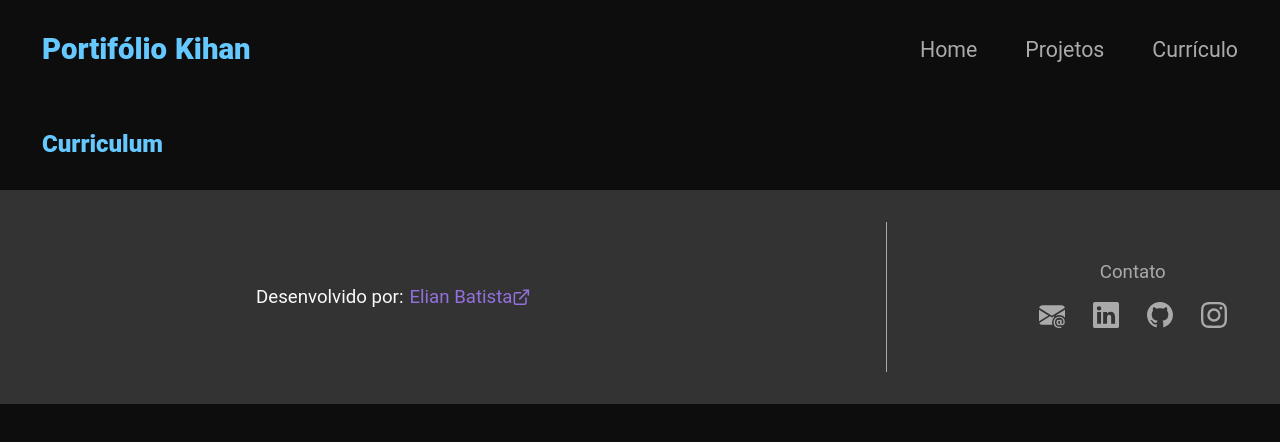
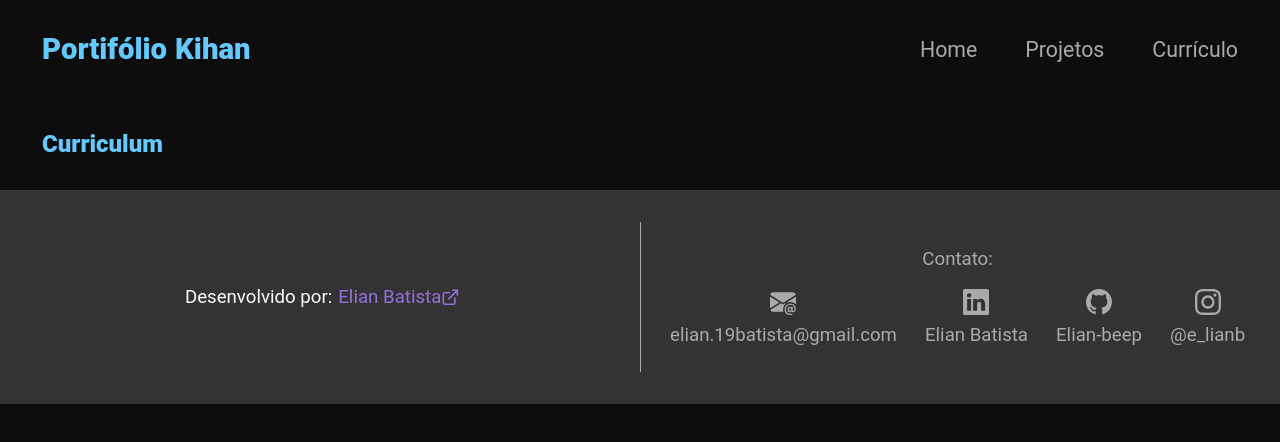
Before and after one commit to Elian-beep/port, a React (Create React App) app: page /curriculum in a window 1280 px wide. Shown: the top 442 px of the page. Built offline with nearby package versions, Linux system fonts and the light colour scheme.

Commit message:
footer in laptop

```diff
--- a/src/components/Footer/Footer.style.js
+++ b/src/components/Footer/Footer.style.js
@@ -30,10 +30,18 @@ export const DivDevS = styled.div`
         color: ${colors.purple_light};
         font-style: normal;
         text-decoration: none;
+        transition: color .2s ease-in;
+        &:hover{
+            color: ${colors.purple_dark};
+        }
     }
 
     @media (min-width: ${screens.tablet}) {
         width: 60%;
+    }
+
+    @media (min-width: ${screens.laptop}) {
+        width: 50%;
     }
 `;
 
@@ -48,6 +56,10 @@ export const DivContactS = styled.div`
     @media (min-width: ${screens.tablet}) {
         width: 20%;
     }
+
+    @media (min-width: ${screens.laptop}) {
+        width: 50%;
+    }
 `;
 
 export const UlContactS = styled.ul`
@@ -60,10 +72,25 @@ export const UlContactS = styled.ul`
     & li a{
         text-decoration: none;
         color: ${colors.gray_light};
+        transition: color .2s ease-in;
+        &:hover{
+            color: ${colors.purple_dark};
+        }
+
+        @media (min-width: ${screens.tablet}) {
+            display: flex;
+            flex-direction: column;
+            align-items: center;
+            gap: .5em;
+        }
     }
 
     & li a .contact-label{
         display: none;
+
+        @media (min-width: ${screens.tablet}) {
+            display: block;
+        }
     }
 
     @media (min-width: ${screens.tablet}) {
--- a/src/components/Footer/index.tsx
+++ b/src/components/Footer/index.tsx
@@ -17,7 +17,7 @@ export function Footer() {
             <DivBarS />
 
             <DivContactS>
-                <span>Contato</span>
+                <span>Contato:</span>
                 <UlContactS>
                     <li><a href="mailto:elian.19batista@gmail.com">
                         <BsEnvelopeAtFill size={26} />
--- a/src/styles/index.style.js
+++ b/src/styles/index.style.js
@@ -58,8 +58,9 @@ export const ButtonSD = styled.button`
   border: none;
   border-radius: 4px;
   cursor: pointer;
+  transition: background .2s ease-in;
   &:hover {
-    background-color: ${colors.gray_dark};
+    background-color: ${colors.blue_light};
   }
 `;
 
```
